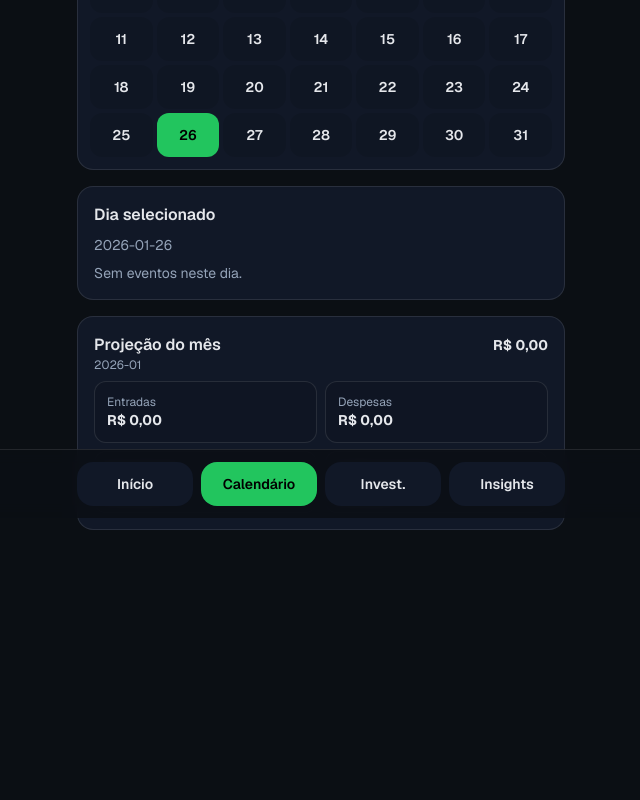
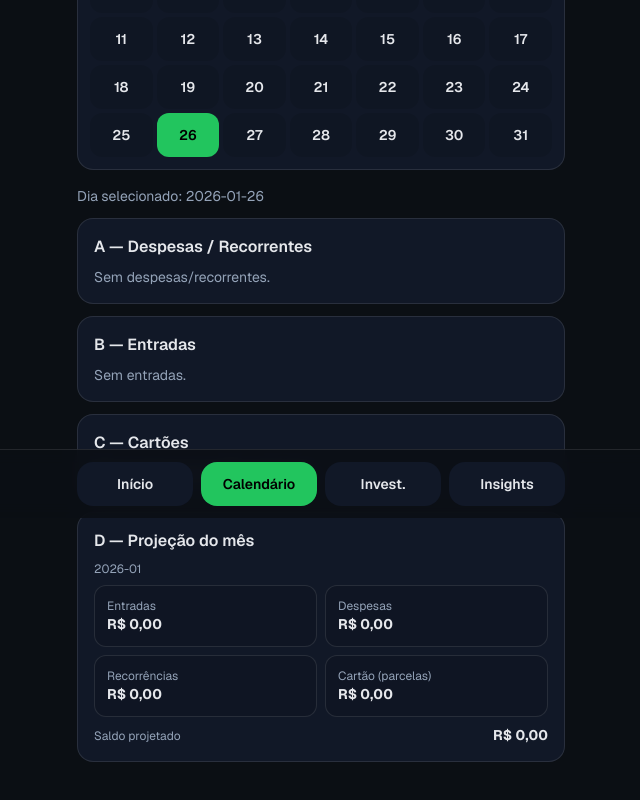
Before and after one commit to JoaoVictorPV/financ, a Next.js app: page /calendar in a window 1280 px wide. Shown: the part 282-1082 px from the top of the page, without its empty margins (319-959 px from the left). Before the commit the page ends 908 px from the top, so only its background shows below. Built offline with nearby package versions, Linux system fonts and the light colour scheme.

Commit message:
feat: recurring v2 due dates + calendar boxes

```diff
--- a/src/app/(tabs)/calendar/page.tsx
+++ b/src/app/(tabs)/calendar/page.tsx
@@ -8,6 +8,7 @@ import CalendarMonth from "@/features/calendar/components/CalendarMonth";
 import {
   buildCalendarEventsBetween,
   buildDayMarks,
+  groupDayBoxes,
   monthProjection,
 } from "@/features/calendar/domain/events";
 import { formatBRLFromCents } from "@/lib/money";
@@ -34,6 +35,8 @@ export default function CalendarPage() {
   const transactions = useAppStore((s) => s.transactions);
   const recurringTemplates = useAppStore((s) => s.recurringTemplates);
   const installmentPlans = useAppStore((s) => s.installmentPlans);
+  const cardPurchases = useAppStore((s) => s.cardPurchases);
+  const creditCards = useAppStore((s) => s.creditCards);
   const tags = useAppStore((s) => s.tags);
 
   const [selected, setSelected] = useState(todayYMD());
@@ -49,14 +52,30 @@ export default function CalendarPage() {
       transactions,
       recurringTemplates,
       installmentPlans,
+      cardPurchases,
     });
-  }, [range, transactions, recurringTemplates, installmentPlans]);
+  }, [range, transactions, recurringTemplates, installmentPlans, cardPurchases]);
 
   const marks = useMemo(() => buildDayMarks(events), [events]);
 
   const dayEvents = useMemo(
     () => events.filter((e) => e.date === selected),
     [events, selected],
+  );
+
+  const purchasesOfDay = useMemo(
+    () => cardPurchases.filter((p) => p.date === selected),
+    [cardPurchases, selected],
+  );
+
+  const creditCardsById = useMemo(
+    () => new Map(creditCards.map((c) => [c.id, { name: c.name, last4: c.last4 }])) ,
+    [creditCards],
+  );
+
+  const boxes = useMemo(
+    () => groupDayBoxes({ dayEvents, cardPurchases: purchasesOfDay, creditCardsById }),
+    [dayEvents, purchasesOfDay, creditCardsById],
   );
 
   const tagMap = useMemo(() => new Map(tags.map((t) => [t.id, t.name])), [tags]);
@@ -147,20 +166,29 @@ export default function CalendarPage() {
         <CalendarMonth base={base} marks={marks} selectedYmd={selected} onSelect={setSelected} />
       </div>
 
+      <div className="space-y-3">
+        <div className="text-sm text-[var(--muted)]">Dia selecionado: {selected}</div>
+
+        {/* Caixa A */}
         <Card className="space-y-2">
-        <div className="text-base font-semibold">Dia selecionado</div>
-        <div className="text-sm text-[var(--muted)]">{selected}</div>
+          <div className="text-base font-semibold">A — Despesas / Recorrentes</div>
           <div className="mt-2 space-y-2">
-          {dayEvents.length === 0 ? (
-            <div className="text-sm text-[var(--muted)]">Sem eventos neste dia.</div>
+            {boxes.boxA.length === 0 ? (
+              <div className="text-sm text-[var(--muted)]">Sem despesas/recorrentes.</div>
             ) : (
-            dayEvents.map((e) => (
-              <div key={e.id} className="rounded-xl border border-white/10 bg-black/10 px-3 py-2">
+              boxes.boxA.map((e) => (
+                <div
+                  key={e.id}
+                  className={
+                    "rounded-xl border border-white/10 px-3 py-2 " +
+                    (e.type === "recurring" ? "bg-orange-500/10" : "bg-red-500/10")
+                  }
+                >
                   <div className="flex items-start justify-between gap-3">
                     <div>
                       <div className="text-sm font-semibold">{e.title}</div>
                       <div className="mt-1 text-xs text-[var(--muted)]">
-                      {e.type}
+                        {e.type === "recurring" ? "recorrente" : "despesa"}
                         {e.tags.length
                           ? ` • ${e.tags.map((t) => tagMap.get(t)).filter(Boolean).join(", ")}`
                           : ""}
@@ -174,14 +202,54 @@ export default function CalendarPage() {
           </div>
         </Card>
 
+        {/* Caixa B */}
         <Card className="space-y-2">
-        <div className="flex items-baseline justify-between">
+          <div className="text-base font-semibold">B — Entradas</div>
+          <div className="mt-2 space-y-2">
+            {boxes.boxB.length === 0 ? (
+              <div className="text-sm text-[var(--muted)]">Sem entradas.</div>
+            ) : (
+              boxes.boxB.map((e) => (
+                <div key={e.id} className="rounded-xl border border-white/10 bg-green-500/10 px-3 py-2">
+                  <div className="flex items-start justify-between gap-3">
                     <div>
-            <div className="text-base font-semibold">Projeção do mês</div>
+                      <div className="text-sm font-semibold">{e.title}</div>
+                      <div className="mt-1 text-xs text-[var(--muted)]">entrada</div>
+                    </div>
+                    <div className="text-sm font-bold">{formatBRLFromCents(e.amount_cents)}</div>
+                  </div>
+                </div>
+              ))
+            )}
+          </div>
+        </Card>
+
+        {/* Caixa C */}
+        <Card className="space-y-2">
+          <div className="text-base font-semibold">C — Cartões</div>
+          <div className="mt-2 space-y-2">
+            {boxes.boxC.length === 0 ? (
+              <div className="text-sm text-[var(--muted)]">Sem compras no cartão neste dia.</div>
+            ) : (
+              boxes.boxC.map((c, idx) => (
+                <div key={idx} className="rounded-xl border border-white/10 bg-blue-500/10 px-3 py-2">
+                  <div className="flex items-start justify-between gap-3">
+                    <div>
+                      <div className="text-sm font-semibold">{c.title}</div>
+                      <div className="mt-1 text-xs text-[var(--muted)]">compra no cartão</div>
+                    </div>
+                    <div className="text-sm font-bold">{formatBRLFromCents(c.amount_cents)}</div>
+                  </div>
+                </div>
+              ))
+            )}
+          </div>
+        </Card>
+
+        {/* Caixa D */}
+        <Card className="space-y-2">
+          <div className="text-base font-semibold">D — Projeção do mês</div>
           <div className="text-xs text-[var(--muted)]">{monthPrefix(ym.year, ym.month)}</div>
-          </div>
-          <div className="text-sm font-bold">{formatBRLFromCents(proj.net)}</div>
-        </div>
           <div className="grid grid-cols-2 gap-2">
             <div className="rounded-xl border border-white/10 bg-black/10 p-3">
               <div className="text-xs text-[var(--muted)]">Entradas</div>
@@ -200,7 +268,14 @@ export default function CalendarPage() {
               <div className="text-sm font-bold">{formatBRLFromCents(proj.card)}</div>
             </div>
           </div>
+          <div className="mt-2 flex items-baseline justify-between">
+            <div className="text-xs text-[var(--muted)]">Saldo projetado</div>
+            <div className="text-sm font-bold">{formatBRLFromCents(proj.net)}</div>
+          </div>
         </Card>
+      </div>
+
+      {/* (D foi movida para as caixas acima) */}
     </div>
   );
 }
--- a/src/features/calendar/domain/events.ts
+++ b/src/features/calendar/domain/events.ts
@@ -1,4 +1,5 @@
 import type {
+  CardPurchase,
   InstallmentPlan,
   RecurringTemplate,
   Transaction,
@@ -32,6 +33,7 @@ export function buildCalendarEventsBetween(input: {
   transactions: Transaction[];
   recurringTemplates: RecurringTemplate[];
   installmentPlans: InstallmentPlan[];
+  cardPurchases?: CardPurchase[];
 }): CalendarEvent[] {
   const { startYmd, endYmd, transactions, recurringTemplates, installmentPlans } = input;
 
@@ -53,9 +55,20 @@ export function buildCalendarEventsBetween(input: {
     });
   }
 
-  // recorrências projetadas
+  // recorrências projetadas (v2: mostra vencimento; esconde se já houver pagamento do mês)
   const projected = projectRecurringBetween(recurringTemplates, startYmd, endYmd);
   for (const pr of projected) {
+    const recurringTagId = pr.recurring_tag_id ?? null;
+    let paidThisMonth = false;
+    if (recurringTagId) {
+      const prefix = pr.date.slice(0, 7);
+      paidThisMonth = transactions.some(
+        (t) => t.kind === "expense" && t.date.startsWith(prefix) && t.tags.includes(recurringTagId),
+      );
+    }
+
+    if (paidThisMonth) continue;
+
     events.push({
       id: pr.id,
       type: "recurring",
@@ -63,7 +76,7 @@ export function buildCalendarEventsBetween(input: {
       title: pr.description,
       amount_cents: pr.amount_cents,
       tags: pr.tags,
-      meta: { template_id: pr.template_id, kind: pr.kind },
+      meta: { template_id: pr.template_id, kind: pr.kind, recurring_tag_id: recurringTagId },
     });
   }
 
@@ -91,6 +104,32 @@ export function buildCalendarEventsBetween(input: {
   }
 
   return events.sort((a, b) => a.date.localeCompare(b.date));
+}
+
+export function groupDayBoxes(input: {
+  dayEvents: CalendarEvent[];
+  // cartão é separado do restante e sempre aparece
+  cardPurchases: CardPurchase[];
+  creditCardsById: Map<string, { name: string; last4?: string | null }>;
+}): {
+  boxA: CalendarEvent[]; // despesas + recorrentes
+  boxB: CalendarEvent[]; // entradas
+  boxC: Array<{ title: string; amount_cents: number; date: string }>; // compras de cartão do dia
+} {
+  const boxA = input.dayEvents.filter((e) => e.type === "expense" || e.type === "recurring");
+  const boxB = input.dayEvents.filter((e) => e.type === "income");
+
+  const boxC = input.cardPurchases.map((p) => {
+    const c = input.creditCardsById.get(p.credit_card_id);
+    const label = c?.last4 ? `Cartão ${c.last4}` : c?.name ?? "Cartão";
+    return {
+      title: `${label}: ${p.description || "(sem descrição)"}`,
+      amount_cents: p.amount_cents,
+      date: p.date,
+    };
+  });
+
+  return { boxA, boxB, boxC };
 }
 
 export function buildDayMarks(events: CalendarEvent[]): Map<string, DayMark> {
--- a/src/features/recurring/components/RecurringManager.tsx
+++ b/src/features/recurring/components/RecurringManager.tsx
@@ -29,6 +29,7 @@ export default function RecurringManager() {
   const [dayOfMonth, setDayOfMonth] = useState("5");
   const [monthlyLastBusinessDay, setMonthlyLastBusinessDay] = useState(false);
   const [dayOfWeek, setDayOfWeek] = useState("1");
+  const [dueDay, setDueDay] = useState("");
   const [startDate, setStartDate] = useState(todayYMD());
   const [endDate, setEndDate] = useState("");
   const [error, setError] = useState<string | null>(null);
@@ -48,6 +49,7 @@ export default function RecurringManager() {
     setDayOfMonth("5");
     setMonthlyLastBusinessDay(false);
     setDayOfWeek("1");
+    setDueDay("");
     setStartDate(todayYMD());
     setEndDate("");
     setError(null);
@@ -71,6 +73,7 @@ export default function RecurringManager() {
     setDayOfMonth(String(rt.day_of_month ?? 5));
     setMonthlyLastBusinessDay(rt.monthly_rule === "lastBusinessDay");
     setDayOfWeek(String(rt.day_of_week ?? 1));
+    setDueDay(rt.due_day_of_month ? String(rt.due_day_of_month) : "");
     setStartDate(rt.start_date);
     setEndDate(rt.end_date ?? "");
     setError(null);
@@ -113,6 +116,10 @@ export default function RecurringManager() {
       day_of_week:
         frequency === "weekly"
           ? Math.min(6, Math.max(0, Number(dayOfWeek) || 0))
+          : null,
+      due_day_of_month:
+        frequency === "monthly" && dueDay.trim()
+          ? Math.min(31, Math.max(1, Number(dueDay) || 1))
           : null,
       start_date: startDate,
       end_date: endDate.trim() || null,
@@ -249,6 +256,21 @@ export default function RecurringManager() {
                     </div>
                   </div>
                 ) : null}
+
+                <div>
+                  <div className="text-sm font-semibold">Vencimento (opcional)</div>
+                  <div className="mt-1 text-xs text-[var(--muted)]">
+                    Se preenchido, o calendário usa esse dia como vencimento (1–31).
+                  </div>
+                  <div className="mt-2">
+                    <Input
+                      inputMode="numeric"
+                      value={dueDay}
+                      onChange={(e) => setDueDay(e.target.value)}
+                      placeholder="Ex: 10"
+                    />
+                  </div>
+                </div>
               </div>
             ) : null}
 
--- a/src/features/recurring/domain/projection.ts
+++ b/src/features/recurring/domain/projection.ts
@@ -7,9 +7,11 @@ export type ProjectedRecurringEvent = {
   template_id: string;
   kind: "expense" | "income";
   date: string; // YYYY-MM-DD
+  due_date?: string; // YYYY-MM-DD (quando vencimento difere da data do mês)
   description: string;
   amount_cents: number;
   tags: string[];
+  recurring_tag_id?: string | null;
 };
 
 export function projectRecurringBetween(
@@ -45,16 +47,24 @@ export function projectRecurringBetween(
           dateYmd = `${y}-${String(m).padStart(2, "0")}-${String(day).padStart(2, "0")}`;
         }
 
-        const d = parseISO(dateYmd);
+        // vencimento opcional
+        const dueDay = t.due_day_of_month ?? null;
+        const dueYmd = dueDay
+          ? `${y}-${String(m).padStart(2, "0")}-${String(Math.min(28, Math.max(1, dueDay))).padStart(2, "0")}`
+          : null;
+
+        const d = parseISO(dueYmd ?? dateYmd);
         if (d >= from && d <= to) {
           out.push({
-            id: `${t.id}:${dateYmd}`,
+            id: `${t.id}:${dueYmd ?? dateYmd}`,
             template_id: t.id,
             kind: t.kind,
-            date: dateYmd,
+            date: dueYmd ?? dateYmd,
+            due_date: dueYmd ?? undefined,
             description: t.description,
             amount_cents: t.amount_cents,
             tags: t.tags,
+            recurring_tag_id: t.recurring_tag_id ?? null,
           });
         }
 
--- a/src/lib/domain/types.ts
+++ b/src/lib/domain/types.ts
@@ -196,6 +196,10 @@ export type RecurringTemplate = {
   frequency: RecurringFrequency;
   day_of_month?: number | null;
   monthly_rule?: MonthlyRule | null;
+  // v2: tag própria para dar match no pagamento do mês (ex.: "R - Aluguel")
+  recurring_tag_id?: string | null;
+  // v2: dia de vencimento (para calendário); se nulo, usa o dia do mês da recorrência
+  due_day_of_month?: number | null;
   day_of_week?: number | null;
   start_date: string;
   end_date?: string | null;
--- a/src/state/useAppStore.ts
+++ b/src/state/useAppStore.ts
@@ -550,6 +550,15 @@ export const useAppStore = create<AppState>((set, get) => ({
 
   addRecurringTemplate: async (input) => {
     const now = new Date().toISOString();
+
+    // v2: cria/garante tag de recorrência "R - Nome" (para baixa por pagamento)
+    const recurringTag = await get().ensureTagByName({
+      name: `R - ${input.description?.trim() || "Recorrente"}`,
+      type: "expense",
+      color: "#fb923c",
+      icon: "repeat",
+    });
+
     const rt: RecurringTemplate = {
       id: uuid(),
       user_id: "local",
@@ -562,6 +571,8 @@ export const useAppStore = create<AppState>((set, get) => ({
       day_of_month: input.day_of_month ?? null,
       monthly_rule: input.monthly_rule ?? null,
       day_of_week: input.day_of_week ?? null,
+      recurring_tag_id: recurringTag.id,
+      due_day_of_month: input.due_day_of_month ?? null,
       start_date: input.start_date,
       end_date: input.end_date ?? null,
       created_at: now,
--- a/src/state/utils/seedSystemTags.ts
+++ b/src/state/utils/seedSystemTags.ts
@@ -43,5 +43,6 @@ export async function seedSystemTags(snapshot: LocalSnapshot): Promise<LocalSnap
     incomeSources: snapshot.incomeSources ?? [],
     cardTags: snapshot.cardTags ?? [],
     cardPurchases: snapshot.cardPurchases ?? [],
+    recurringTemplates: snapshot.recurringTemplates ?? [],
   };
 }
```
Lines whose indentation alone changed are shown as unchanged.
